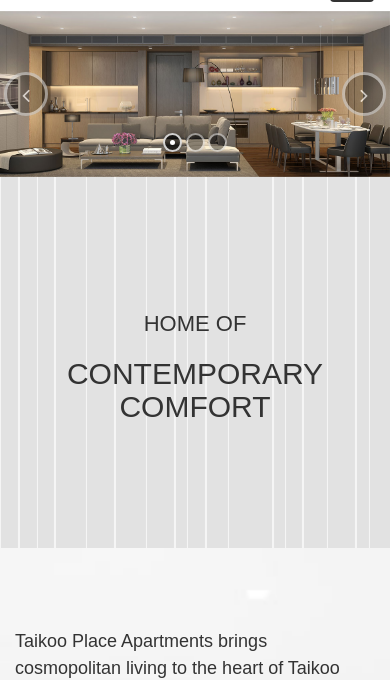
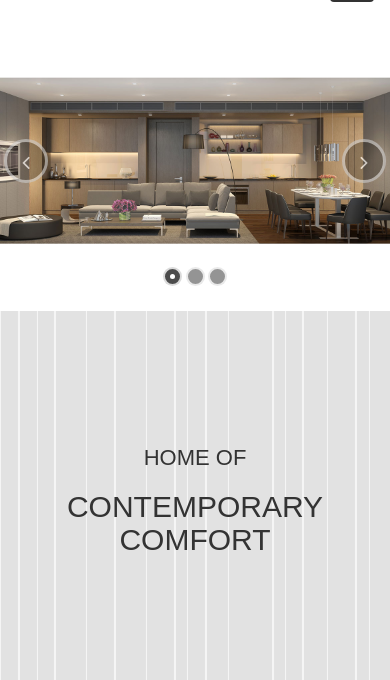
Before and after one commit to kossa/taikoo, a PHP site: page / in a window 390 px wide. Shown: the part 173-853 px from the top of the page. Run offline with PHP 8.4, Linux system fonts and the light colour scheme; some web fonts are replaced.

Commit message:
add links + Slider Height

```diff
--- a/css/style.css
+++ b/css/style.css
@@ -28,9 +28,9 @@ img{max-width: 100%}
 
 
 /*slider*/
-section.slider{}
-section.slider .item{}
-section.slider .item img{width: 100%;}
+section.slider .carousel{}
+section.slider .item{height: 500px; overflow: hidden;}
+section.slider .item img{width: 100%;position: relative; top: 50%; transform: translateY(-50%);}
 section.slider .control-carousel{opacity: .6; position: absolute; top: 50%; left: 1%; font-size: 22px; color: #fff; text-align: center; border-radius: 100%; width: 44px; height: 44px; line-height: 1.9; background-color: rgba(0,0,0,0.5); border: 3px solid #ccc; margin-top: -22px; }
 section.slider .control-carousel.right{right: 1%;left: auto;}
 section.slider .control-carousel:hover{opacity: 1;color: #fff;border-color: #fff;background-color: rgba(0,0,0,0.6);}
@@ -89,10 +89,11 @@ footer#footer a{font-family: 'proxima_nova_rgbold', sans-serif;font-size: 16px;c
 
 
 @media screen and (max-width: 1200px){
-
+    section.slider .item{height: 400px;}
 }
 @media screen and (max-width: 991px){
-    #header .navbar-nav>li>a{font-size: 17px;padding: 13px;}
+    #header .navbar-nav>li>a{font-size: 15px;padding: 12px;}
+    section.slider .item{height: 300px;}
 }
 @media screen and (max-width: 767px){
     .navbar-toggle{background-color: #333;}
--- a/index.html
+++ b/index.html
@@ -39,11 +39,11 @@
         <div class="container">
           <div class="pull-left">
             <ul class="list-inline">
-              <li><a href="#">繁</a></li>
-              <li><a href="#">簡</a></li>
+              <li><a href="http://www.pacificplaceapartments.com.hk/en/">繁</a></li>
+              <li><a href="http://www.pacificplaceapartments.com.hk/en/">簡</a></li>
             </ul>
           </div>
-          <a href="#" class="connect">Connect with Pacific Place apartments</a>
+          <a href="http://www.pacificplaceapartments.com.hk/en" class="connect">Connect with Pacific Place apartments</a>
         </div>
       </div>
       <div id="logo">
```
